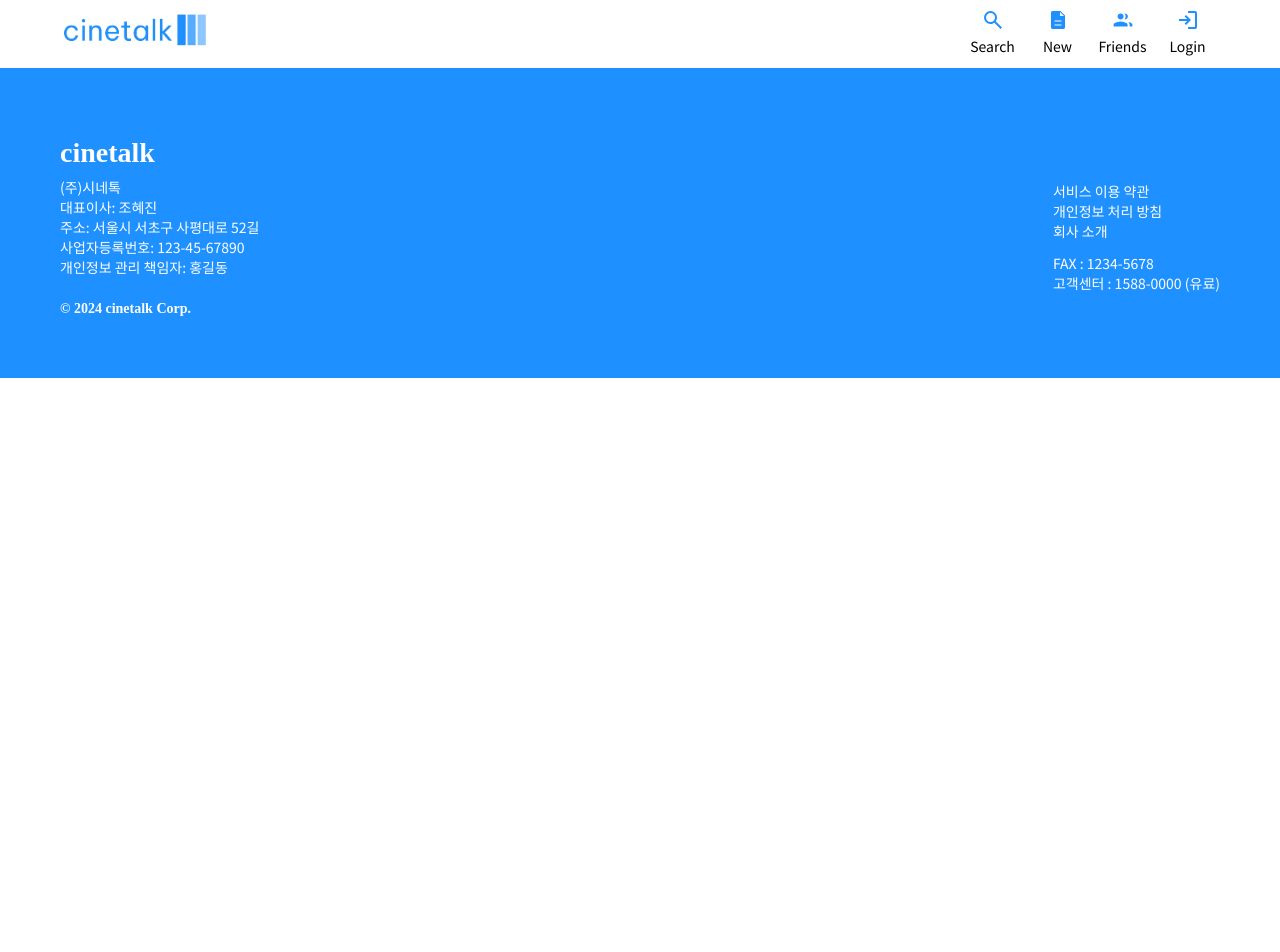
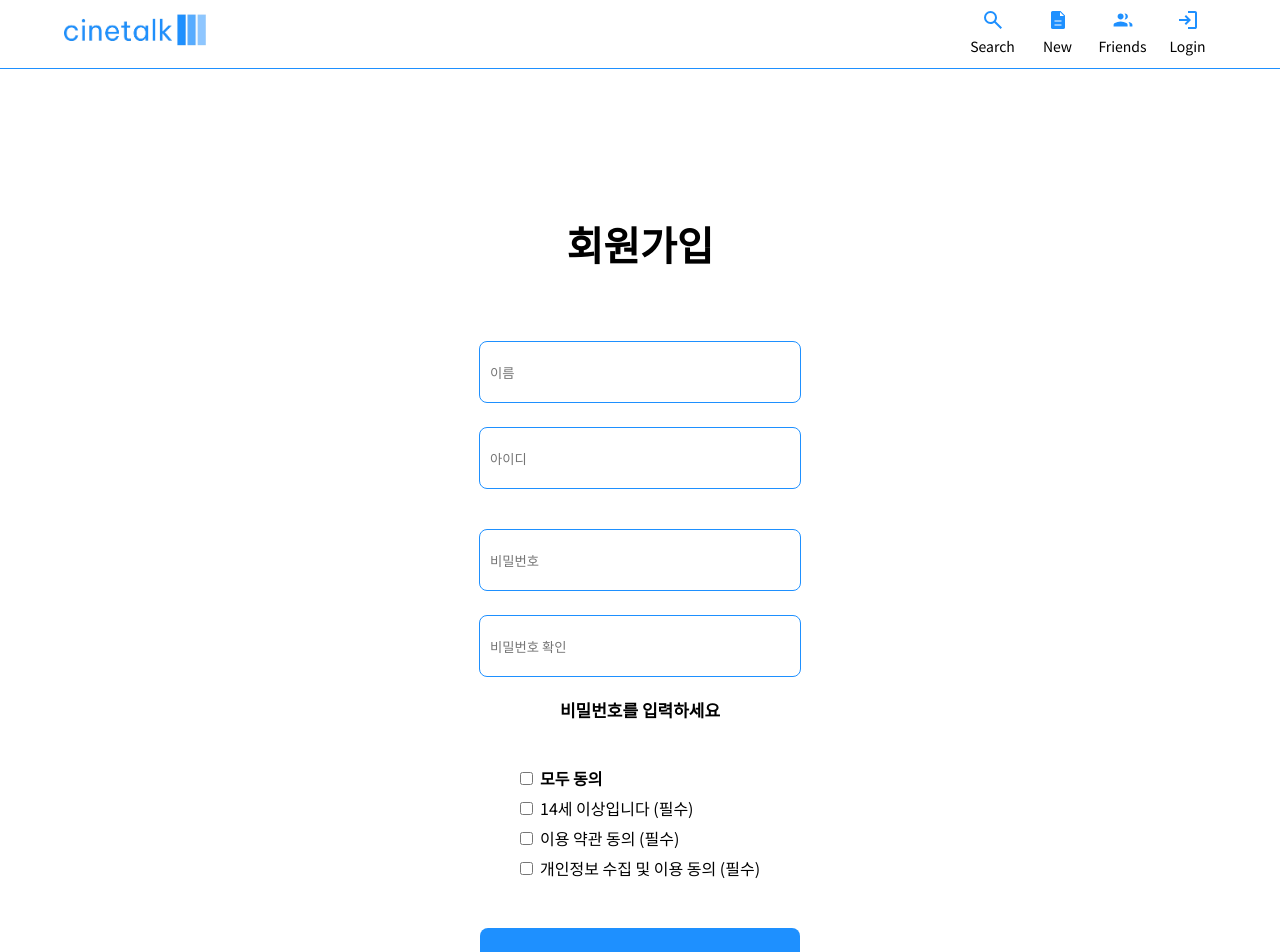
Before and after one commit to hjinn0813/cinetalk, a React (Create React App) app: page /register in a window 1280 px wide. Shown: the top 952 px of the page. Before the commit the page ends 800 px from the top, so only its background shows below. Built offline with nearby package versions, Linux system fonts and the light colour scheme; a web font is replaced by a local one.

Commit message:
feat: 회원가입 페이지 제작, redux 상태관리

```diff
--- a/package.json
+++ b/package.json
@@ -3,6 +3,7 @@
   "version": "0.1.0",
   "private": true,
   "dependencies": {
+    "@reduxjs/toolkit": "^2.2.6",
     "@testing-library/jest-dom": "^5.17.0",
     "@testing-library/react": "^13.4.0",
     "@testing-library/user-event": "^13.5.0",
@@ -10,8 +11,10 @@
     "react-dom": "^18.3.1",
     "react-kakao-login": "^2.1.1",
     "react-naver-login": "^0.1.4",
+    "react-redux": "^9.1.2",
     "react-router-dom": "^6.24.0",
     "react-scripts": "5.0.1",
+    "redux": "^5.0.1",
     "sass": "^1.77.6",
     "web-vitals": "^2.1.4"
   },
--- a/src/App.js
+++ b/src/App.js
@@ -8,6 +8,7 @@ import Watched from './pages/Watched';
 import Review from './pages/Review';
 import Write from './pages/Write';
 import Search from './pages/Search';
+import Register from './pages/Register';
 
 function App() {
   return (
@@ -17,6 +18,7 @@ function App() {
         <Route path="/" element={<Main />} />
         <Route path="search" element={<Search />} />
         <Route path="login" element={<Login />} />
+        <Route path="register" element={<Register />} />
         <Route path="mypage" element={<MyPage />} />
         <Route path="watched" element={<Watched />} />
         <Route path="review/:id" element={<Review />} />
--- a/src/index.js
+++ b/src/index.js
@@ -1,13 +1,23 @@
 import React from 'react';
-import ReactDOM from 'react-dom/client';
+import ReactDOM from 'react-dom';
 import App from './App';
 import { BrowserRouter } from 'react-router-dom';
+import { Provider } from 'react-redux';
+import { configureStore } from '@reduxjs/toolkit'; // Redux Toolkit의 configureStore 함수 import
+import rootReducer from './redux/reducers/index'; // 루트 리듀서 import
+
+// Redux store 생성
+const store = configureStore({
+  reducer: rootReducer,
+});
 
 const root = ReactDOM.createRoot(document.getElementById('root'));
 root.render(
   <BrowserRouter>
-    <React.StrictMode>
-      <App />
-    </React.StrictMode>
+    <Provider store={store}>
+      <React.StrictMode>
+        <App />
+      </React.StrictMode>
+    </Provider>
   </BrowserRouter>
 );
--- /dev/null
+++ b/src/pages/Register.jsx
@@ -0,0 +1,213 @@
+// 회원가입 페이지
+import React, { useState, useEffect } from 'react';
+import { useNavigate } from 'react-router-dom';
+import { useDispatch } from 'react-redux';
+import { setUserInfo } from '../redux/actions/userActions';
+import '../styles/Register/Register.scss';
+
+export default function Register() {
+  const dispatch = useDispatch();
+  const navigate = useNavigate();
+
+  const [userName, setUserName] = useState('');
+  const [userId, setUserId] = useState('');
+  const [userPw, setUserPw] = useState('');
+  const [userPw2, setUserPw2] = useState('');
+  const [idMsg, setIdMsg] = useState('');
+  const [pwMsg, setPwMsg] = useState('');
+  const [terms, setTerms] = useState({
+    all: false,
+    term1: false,
+    term2: false,
+    term3: false,
+  });
+
+  // 아이디 검증
+  const checkId = (value) => {
+    // 테스트용 아이디 설정
+    const testUserId = 'cinetalk';
+
+    if (!value) {
+      setIdMsg('아이디를 입력하세요');
+    } else if (!/^[a-zA-Z0-9]{4,10}$/.test(value)) {
+      setIdMsg('아이디는 4 ~ 10자의 영문&숫자입니다');
+    } else if (value === testUserId) {
+      setIdMsg('사용할 수 없는 아이디입니다');
+    } else {
+      setIdMsg('사용 가능한 아이디입니다');
+    }
+  };
+
+  const handleIdChange = (e) => {
+    const value = e.target.value;
+    setUserId(value);
+    checkId(value);
+  };
+
+  // 비밀번호 검증
+  const handlePwChange = (e, isConfirmation = false) => {
+    const value = e.target.value;
+    if (!isConfirmation) {
+      setUserPw(value);
+    } else {
+      setUserPw2(value);
+    }
+  };
+
+  useEffect(() => {
+    const message = checkPw(userPw, userPw2);
+    setPwMsg(message);
+  }, [userPw, userPw2]);
+
+  const checkPw = (pw, pw2) => {
+    let msg = '';
+
+    if (!pw || !pw2) {
+      msg = '비밀번호를 입력하세요';
+    } else if (
+      !/^(?=.*[!@#$%^&*(),.?":{}|<>])[a-zA-Z0-9!@#$%^&*(),.?":{}|<>]{8,15}$/.test(
+        pw
+      )
+    ) {
+      msg = '특수문자 포함 8~15자만 가능합니다';
+    } else if (pw !== pw2) {
+      msg = '비밀번호가 일치하지 않습니다';
+    }
+
+    return msg;
+  };
+
+  // 약관동의 검증
+  const handleTermChange = (e) => {
+    const { name, checked } = e.target;
+    if (name === 'all') {
+      setTerms({
+        all: checked,
+        term1: checked,
+        term2: checked,
+        term3: checked,
+      });
+    } else {
+      setTerms((prevTerms) => ({
+        ...prevTerms,
+        [name]: checked,
+        all: checked && prevTerms.term1 && prevTerms.term2 && prevTerms.term3,
+      }));
+    }
+  };
+
+  // 모든 입력값 검증
+  const handleSubmit = (e) => {
+    e.preventDefault();
+
+    if (
+      !userName ||
+      !userId ||
+      !userPw ||
+      !userPw2 ||
+      !terms.term1 ||
+      !terms.term2 ||
+      !terms.term3
+    ) {
+      alert('모든 항목을 입력하고 약관에 동의해주세요.');
+      return;
+    }
+
+    const userInfo = {
+      userName,
+      userId,
+      userPw,
+      terms,
+    };
+
+    dispatch(setUserInfo(userInfo));
+    navigate('/MyPage');
+  };
+
+  return (
+    <form className="reg-wrap" onSubmit={handleSubmit}>
+      <div className="reg-title">회원가입</div>
+      <div className="reg-input-area">
+        <input
+          type="text"
+          id="userName"
+          placeholder="이름"
+          value={userName}
+          onChange={(e) => setUserName(e.target.value)}
+        />
+        <input
+          type="text"
+          id="regId"
+          placeholder="아이디"
+          value={userId}
+          onChange={(e) => handleIdChange(e)}
+        />
+        <div className="regIdMsg">{idMsg}</div>
+        <input
+          type="password"
+          id="regPw"
+          placeholder="비밀번호"
+          value={userPw}
+          onChange={(e) => handlePwChange(e)}
+        />
+        <input
+          type="password"
+          id="regPw2"
+          placeholder="비밀번호 확인"
+          value={userPw2}
+          onChange={(e) => handlePwChange(e, true)}
+        />
+        <div className="regPwMsg">{pwMsg}</div>
+      </div>
+
+      {/* 약관동의 */}
+      <div className="terms">
+        <div className="checkAll">
+          <label>
+            <input
+              type="checkbox"
+              name="all"
+              checked={terms.all}
+              onChange={handleTermChange}
+            />
+            &nbsp;&nbsp;모두 동의
+          </label>
+        </div>
+        <div className="term1">
+          <label>
+            <input
+              type="checkbox"
+              name="term1"
+              checked={terms.term1}
+              onChange={handleTermChange}
+            />
+            &nbsp;&nbsp;14세 이상입니다 (필수)
+          </label>
+        </div>
+        <div className="term2">
+          <label>
+            <input
+              type="checkbox"
+              name="term2"
+              checked={terms.term2}
+              onChange={handleTermChange}
+            />
+            &nbsp;&nbsp;이용 약관 동의 (필수)
+          </label>
+        </div>
+        <div className="term3">
+          <label>
+            <input
+              type="checkbox"
+              name="term3"
+              checked={terms.term3}
+              onChange={handleTermChange}
+            />
+            &nbsp;&nbsp;개인정보 수집 및 이용 동의 (필수)
+          </label>
+        </div>
+      </div>
+      <button className="regOk">회원가입 완료</button>
+    </form>
+  );
+}
--- /dev/null
+++ b/src/redux/actions/userActions.js
@@ -0,0 +1,8 @@
+// 사용자 관련 액션 생성자 파일
+
+export const setUserInfo = (userInfo) => {
+  return {
+    type: 'SET_USER_INFO',
+    payload: userInfo,
+  };
+};
--- /dev/null
+++ b/src/redux/reducers/index.js
@@ -0,0 +1,10 @@
+// redux index : 여러 리듀서를 합치는 루트 리듀서 파일
+
+import { combineReducers } from 'redux';
+import userReducer from './userReducer';
+
+const rootReducer = combineReducers({
+  user: userReducer,
+});
+
+export default rootReducer;
--- /dev/null
+++ b/src/redux/reducers/userReducer.js
@@ -0,0 +1,33 @@
+// 사용자 관련 상태를 관리하는 리듀서 파일
+
+const initialState = {
+  userName: '',
+  userId: '',
+  userPw: '',
+  terms: {
+    term1: false,
+    term2: false,
+    term3: false,
+  },
+};
+
+const userReducer = (state = initialState, action) => {
+  switch (action.type) {
+    case 'SET_USER_INFO':
+      return {
+        ...state,
+        userName: action.payload.userName,
+        userId: action.payload.userId,
+        userPw: action.payload.userPw,
+        terms: {
+          term1: action.payload.terms.term1,
+          term2: action.payload.terms.term2,
+          term3: action.payload.terms.term3,
+        },
+      };
+    default:
+      return state;
+  }
+};
+
+export default userReducer;
--- /dev/null
+++ b/src/styles/Register/Register.scss
@@ -0,0 +1,79 @@
+// 회원가입 페이지 디자인
+@import '../root.scss';
+
+.reg-wrap {
+  margin: 5.625rem 2.5rem;
+  height: auto;
+  display: flex;
+  flex-direction: column;
+  align-items: center;
+  justify-content: center;
+}
+
+.reg-title {
+  font-size: 2.5rem;
+  font-weight: 700;
+  display: flex;
+  justify-content: center;
+  align-items: center;
+  flex-direction: column;
+  padding: 1.75rem 0;
+  margin: 1.75rem 0;
+}
+
+.reg-input-area {
+  display: flex;
+  flex-direction: column;
+  align-items: center;
+  justify-content: center;
+}
+
+#userName,
+#regId,
+#regPw,
+#regPw2 {
+  border: 1.5px solid $main-blue;
+  border-radius: 8px;
+  width: 300px;
+  height: 40px;
+  margin: 12px 0;
+  padding: 10px;
+  display: flex;
+}
+
+.regIdMsg,
+.regPwMsg {
+  font-size: 17px;
+  font-weight: 700;
+  margin: 8px 0;
+}
+
+// 약관동의
+.terms {
+  margin: 30px 0;
+}
+.checkAll {
+  font-weight: 700;
+}
+.checkAll,
+.term1,
+.term2,
+.term3 {
+  margin: 6px 0;
+}
+
+// 회원가입 완료 버튼
+.regOk {
+  font-size: 1.125rem;
+  background-color: $main-blue;
+  color: $sub-white;
+  border: none;
+  border-radius: 8px;
+  padding: 1.25rem;
+  margin: 12px 0;
+  width: 320px;
+  display: flex;
+  justify-content: center;
+  align-items: center;
+  cursor: pointer;
+}
```
Also changed, not shown: src/redux/store.js (added, +11 -0 lines), 1 other file (tests, documents, lock files or other folders).
